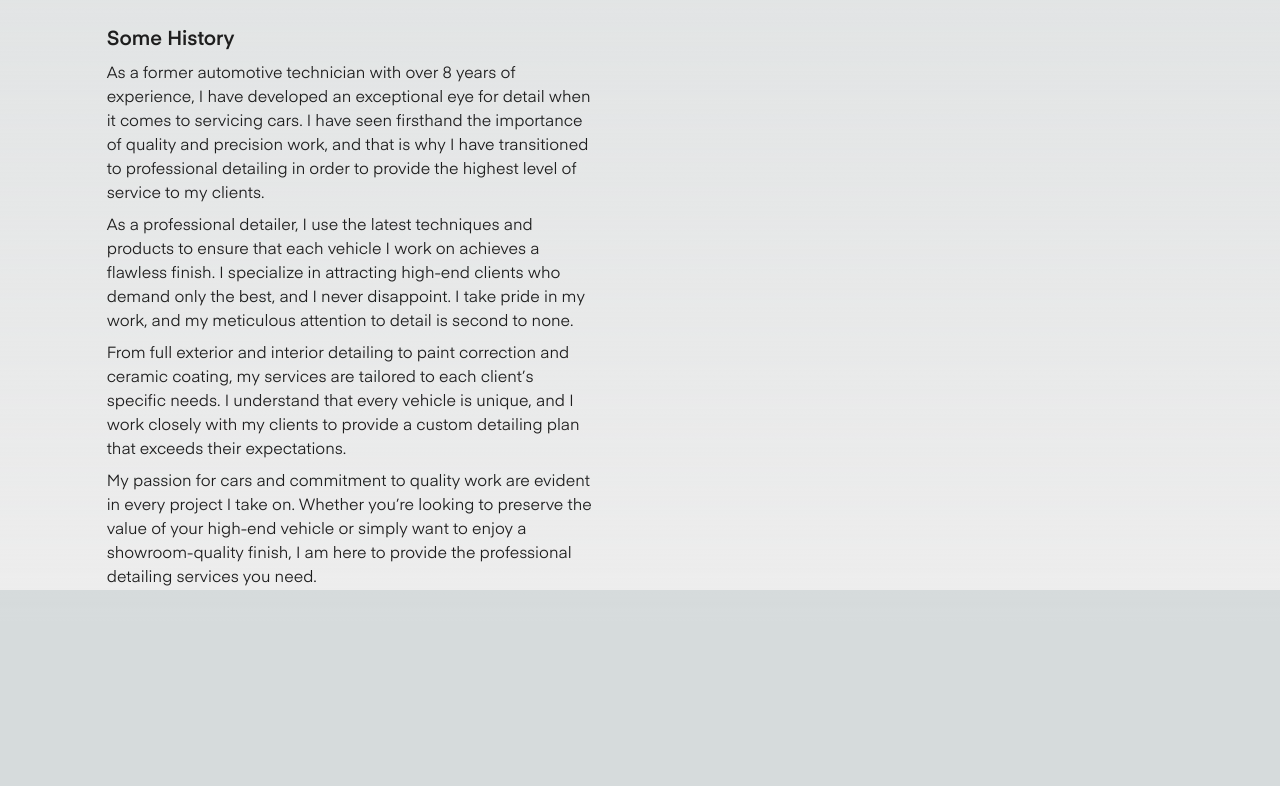
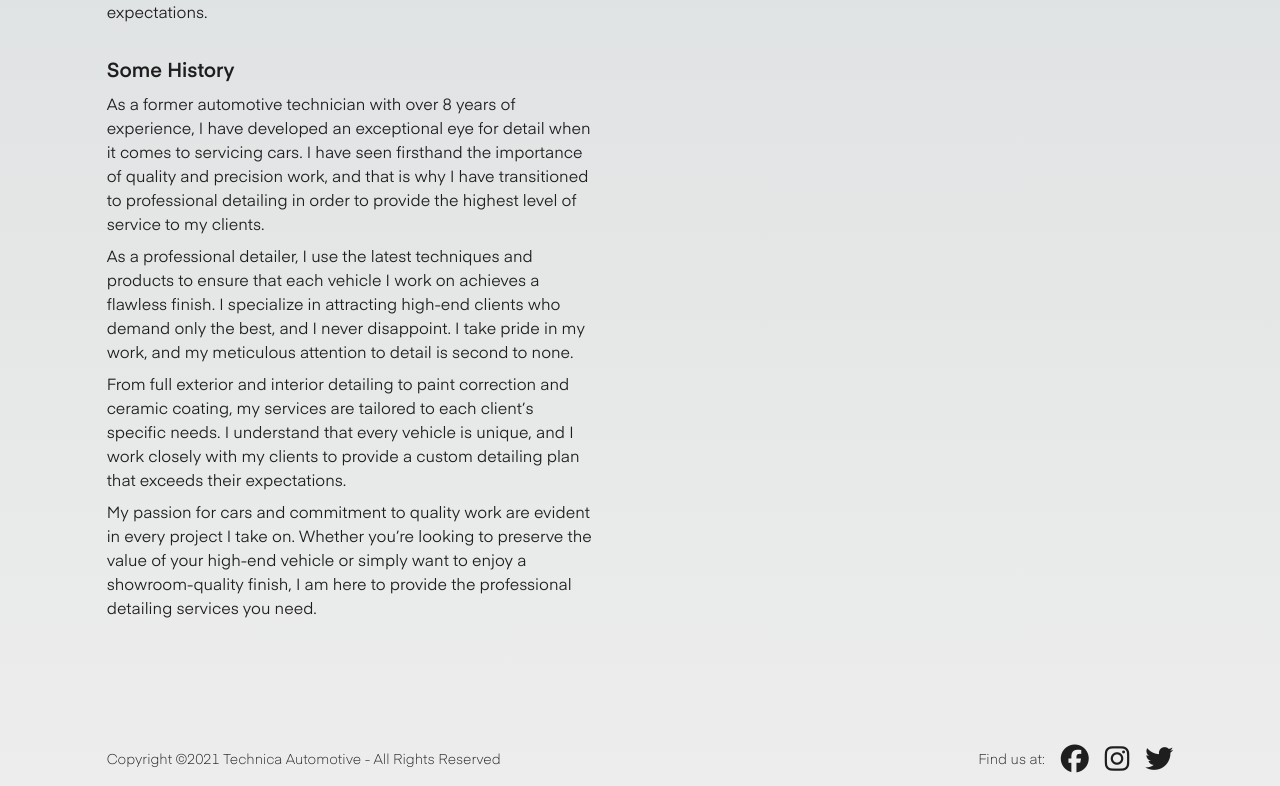
Before and after one commit to jsc604/technica, a Next.js app: page /about in a window 1280 px wide. Shown: the part 642-1428 px from the top of the page. Before the commit the page ends 1264 px from the top, so only its background shows below. Built offline with nearby package versions, Linux system fonts and the light colour scheme.

Commit message:
add footer

```diff
--- a/app/about/page.tsx
+++ b/app/about/page.tsx
@@ -2,7 +2,7 @@ const image = 'https://images.unsplash.com/photo-1531891437562-4301cf35b7e4';
 
 const About = () => {
   return (
-    <div className="grid grid-cols-2 w-5/6 mx-auto">
+    <div className="grid grid-cols-2 w-5/6 mx-auto mt-8 my-32">
       <div className="w-11/12 mr-auto">
         <h1 className="mt-8 mb-2 font-bold text-3xl">About Us</h1>
         <p>Here at Technica Automotive we not only help on your goals but also share the knowledge so everyone better understands vehicles and how we can get them running and looking amazing.</p>
--- /dev/null
+++ b/app/components/Footer.tsx
@@ -0,0 +1,32 @@
+import Link from "next/link";
+
+const Footer = () => {
+  return (
+    <footer className="my-4 text-sm font-light flex justify-between w-5/6 mx-auto">
+      <p>Copyright &copy;2021 Technica Automotive - All Rights Reserved</p>
+      <div className="flex">
+        <p>Find us at:</p>
+        <Link
+          href="https://www.facebook.com/TechnicaAutomotive/"
+          target="_blank" rel="noopener noreferrer"
+          className="ml-4">
+          <i className="fa-brands fa-facebook fa-2xl"></i>
+        </Link>
+        <Link
+          href="https://www.instagram.com/technicautomotive/"
+          target="_blank" rel="noopener noreferrer"
+          className="ml-4">
+          <i className="fa-brands fa-instagram fa-2xl"></i>
+        </Link>
+        <Link
+          href="https://twitter.com/technicaauto"
+          target="_blank" rel="noopener noreferrer"
+          className="ml-4">
+          <i className="fa-brands fa-twitter fa-2xl"></i>
+        </Link>
+      </div>
+    </footer>
+  )
+};
+
+export default Footer;
--- a/app/layout.tsx
+++ b/app/layout.tsx
@@ -1,5 +1,7 @@
 import './globals.css'
 import PromotionBanner from './components/PromotionBanner'
+import Navbar from './components/NavBar';
+import Footer from './components/Footer';
 
 import localFont from 'next/font/local';
 const eina01 = localFont({
@@ -30,7 +32,7 @@ const eina01 = localFont({
 
 import "@fortawesome/fontawesome-svg-core/styles.css";
 import { config } from "@fortawesome/fontawesome-svg-core";
-import Navbar from './components/NavBar';
+import Script from 'next/script';
 config.autoAddCss = false;
 
 export const metadata = {
@@ -49,8 +51,9 @@ export default function RootLayout({
         <PromotionBanner />
         <Navbar />
         {children}
+        <Footer />
       </body>
-
+      <Script src="https://kit.fontawesome.com/01f54e04b1.js" />
     </html>
   )
 }
```
